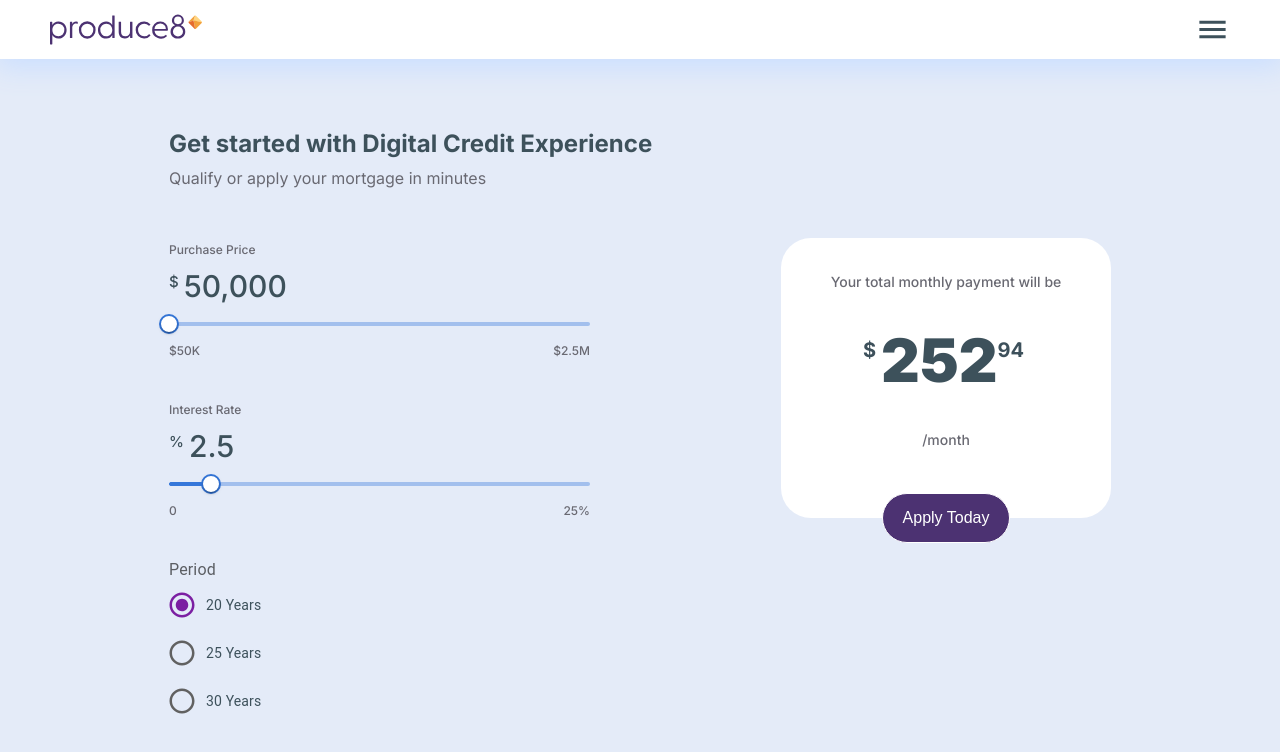
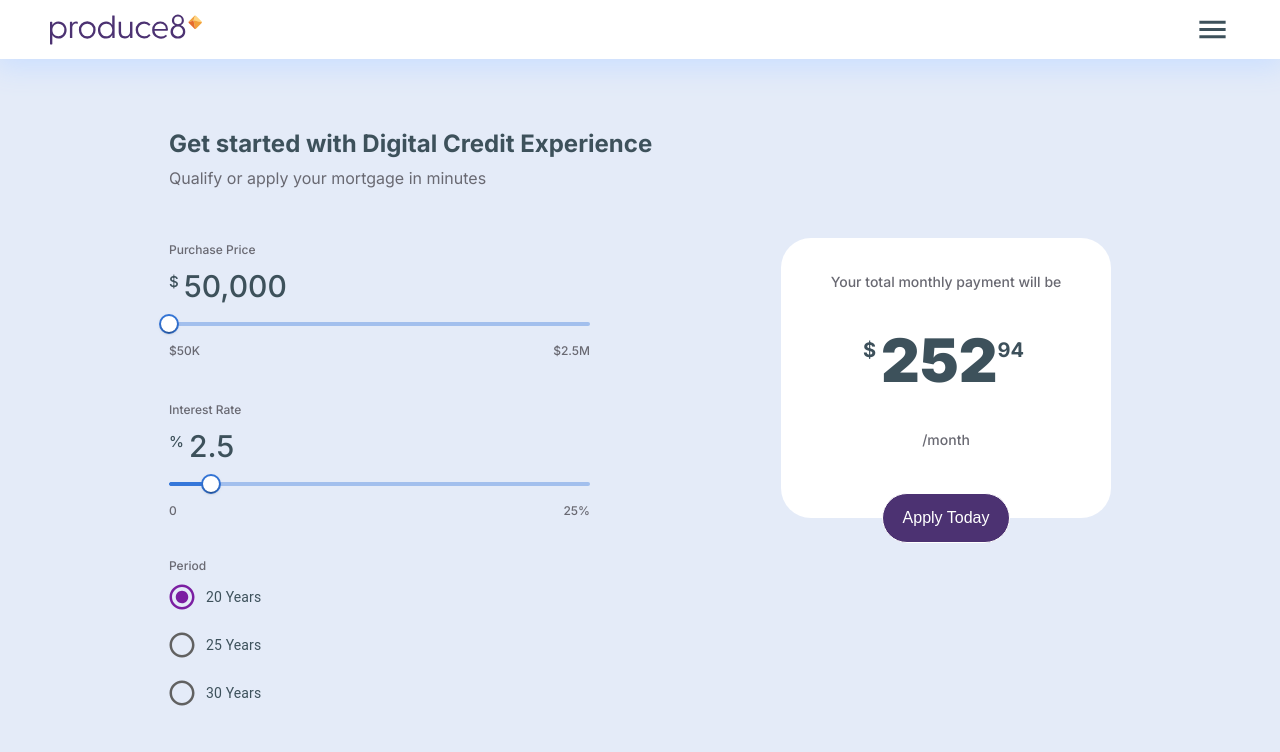
Before and after one commit to andritanuarto/produce8-assignment, a Next.js app: page / in a window 1280 px wide. Shown: the top 752 px of the page. Built offline with nearby package versions, Linux system fonts and the light colour scheme.

Commit message:
Optimize some components

```diff
--- a/components/input-slider/input-slider.tsx
+++ b/components/input-slider/input-slider.tsx
@@ -1,4 +1,4 @@
-import React, { ReactNode } from 'react';
+import { ReactNode, memo } from 'react';
 import { Slider } from '@mui/material';
 import styles from './InputSlider.module.scss';
 
@@ -11,6 +11,7 @@ type SliderProps = {
   minLabel?: string | number;
   maxLabel?: string | number;
   step: number;
+  ariaLabel?: string;
   onChange: (event: Event, newValue: number | number[]) => void;
 }
 
@@ -23,10 +24,10 @@ const InputSlider: React.FunctionComponent<SliderProps> = ({
   minLabel,
   maxLabel,
   step = 1,
-  onChange
+  onChange,
+  ariaLabel
 }): JSX.Element => {
   return (
-    <React.Fragment>
     <div>
       {topLabel && (<label className={styles["top-label"]}>{topLabel}</label>)}
       {valueLabel && (<div className={styles["value-label"]}>{valueLabel}</div>)}
@@ -36,7 +37,7 @@ const InputSlider: React.FunctionComponent<SliderProps> = ({
         min={min}
         max={max}
         step={step}
-          aria-label="pretto slider"
+        aria-label={ariaLabel}
         sx={{
           color: '#3577da',
           '& .MuiSlider-thumb': {
@@ -55,8 +56,7 @@ const InputSlider: React.FunctionComponent<SliderProps> = ({
         )}
       </div>
     </div>
-    </React.Fragment>
   );
 }
 
-export default InputSlider;
+export default memo(InputSlider);
--- a/components/main-content/main-content.tsx
+++ b/components/main-content/main-content.tsx
@@ -1,5 +1,5 @@
 
-import { useEffect } from 'react';
+import { useEffect, useCallback, memo } from 'react';
 import InputSlider from '../input-slider/input-slider';
 import RadioButtons from '../radio-buttons/radio-buttons';
 import MonthlyPayment from '../monthly-payment/monthly-payment';
@@ -19,7 +19,7 @@ const MainContent = (): JSX.Element => {
   const { purchasePrice, interestRate, period } = calculatorStates;
   const dispatch = useAppDispatch();
 
-  const handleChange = (
+  const handleChange = useCallback((
     newValue: number | number[] | string,
     calculationType: CalculationValueType
   ) => {
@@ -33,7 +33,7 @@ const MainContent = (): JSX.Element => {
       case (CalculationValueType.TermPeriod):
         dispatch(changePeriod(newValue));
     }
-  }
+  }, [dispatch]);
 
   useEffect(() => {
     // Dispatching the thunk returns a promise
@@ -66,6 +66,7 @@ const MainContent = (): JSX.Element => {
               min={50000}
               max={2500000}
               step={10000}
+              ariaLabel="purchase price"
               onChange={(event, newValue) => handleChange(newValue, CalculationValueType.PurchasePrice)}
               minLabel="$50K"
               maxLabel="$2.5M"
@@ -81,6 +82,7 @@ const MainContent = (): JSX.Element => {
               min={0}
               max={25}
               step={0.5}
+              ariaLabel="interest rate"
               onChange={(event, newValue) => handleChange(newValue, CalculationValueType.InterestRate)}
               minLabel="0"
               maxLabel="25%"
@@ -88,7 +90,7 @@ const MainContent = (): JSX.Element => {
           </div>
           <RadioButtons
             onChange={(newValue) => handleChange(newValue, CalculationValueType.TermPeriod)}
-            ariaLabel="period"
+            ariaLabel="mortgage period"
             defaultValue={period}
             radioGroupName="period-radio-buttons"
             buttons={[
@@ -115,4 +117,4 @@ const MainContent = (): JSX.Element => {
   );
 };
 
-export default MainContent;
+export default memo(MainContent);
--- a/components/radio-buttons/RadioButtons.module.scss
+++ b/components/radio-buttons/RadioButtons.module.scss
@@ -1,3 +1,11 @@
+@import '/styles/variables';
+
+.top-label {
+  font-size: 12px;
+  font-weight: 500;
+  color: $light-grey;
+}
+
 .radio-label {
   font-size: 14px;
 }
--- a/components/radio-buttons/radio-buttons.tsx
+++ b/components/radio-buttons/radio-buttons.tsx
@@ -3,7 +3,6 @@ import Radio from '@mui/material/Radio';
 import RadioGroup from '@mui/material/RadioGroup';
 import FormControlLabel from '@mui/material/FormControlLabel';
 import FormControl from '@mui/material/FormControl';
-import FormLabel from '@mui/material/FormLabel';
 import { purple, grey} from '@mui/material/colors';
 import styles from './RadioButtons.module.scss';
 
@@ -34,7 +33,7 @@ const RadioButtons: React.FunctionComponent<RadioButtonsProps> = ({
 
   return (
     <FormControl component="fieldset">
-      <FormLabel>Period</FormLabel>
+      <label className={styles["top-label"]}>Period</label>
       <RadioGroup
         aria-label={ariaLabel}
         value={defaultValue}
--- a/redux/calculatorSlice.ts
+++ b/redux/calculatorSlice.ts
@@ -1,4 +1,4 @@
-import { createSlice, createAsyncThunk, SerializedError } from '@reduxjs/toolkit';
+import { createSlice, createAsyncThunk } from '@reduxjs/toolkit';
 
 type CalculationValues = {
   principal: number,
```
Lines whose indentation alone changed are shown as unchanged.
